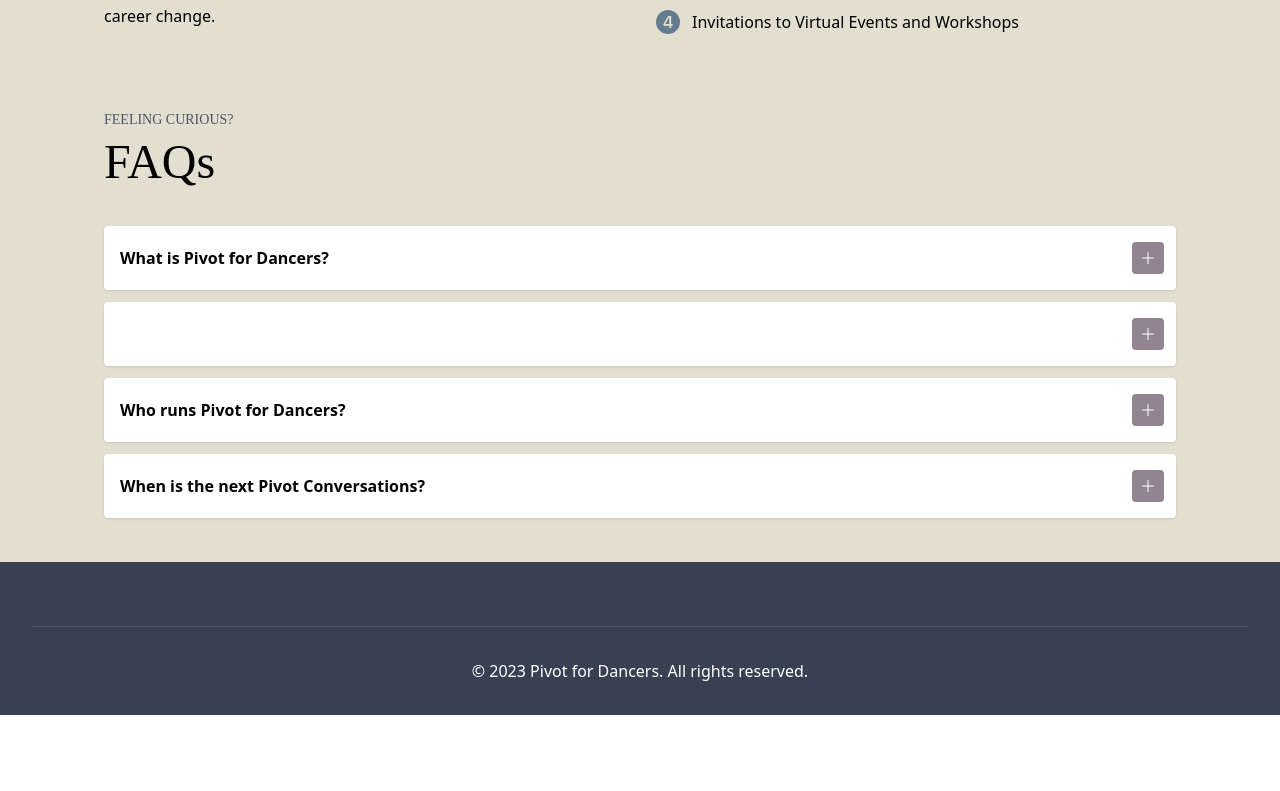
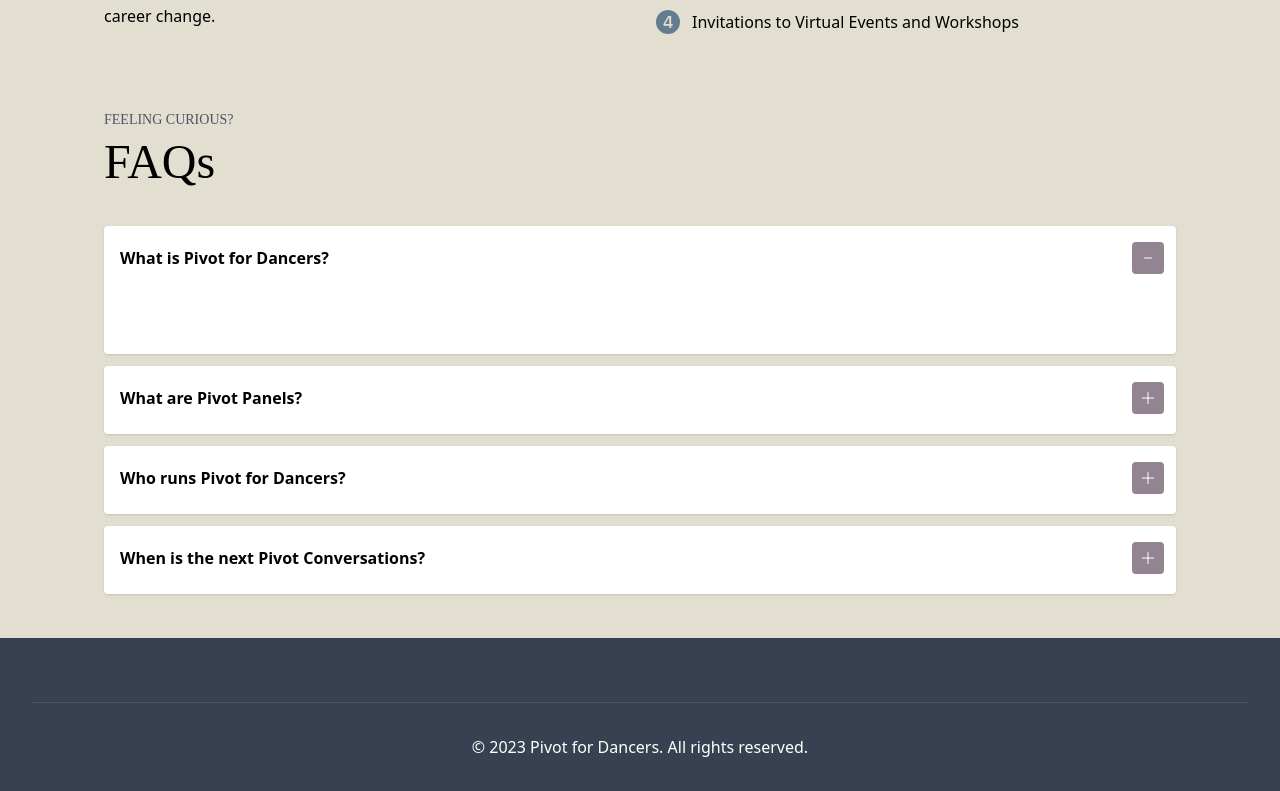
Before and after one commit to IsaacCavallaro/pivot-for-dancers, a React (Create React App) app: page / in a window 1280 px wide. Shown: the part 5404-6195 px from the top of the page. Before the commit the page ends 6119 px from the top, so only its background shows below. Built offline with nearby package versions, Linux system fonts and the light colour scheme; a web font is replaced by a local one.

Commit message:
Smooth transition

```diff
--- a/src/components/Faq.tsx
+++ b/src/components/Faq.tsx
@@ -1,7 +1,7 @@
 import React, { useState } from 'react';
 
 const FAQ = () => {
-    const [showAnswer1, setShowAnswer1] = useState(false);
+    const [showAnswer1, setShowAnswer1] = useState(true);
     const [showAnswer2, setShowAnswer2] = useState(false);
     const [showAnswer3, setShowAnswer3] = useState(false);
     const [showAnswer4, setShowAnswer4] = useState(false);
@@ -38,24 +38,20 @@
                                             {showAnswer1 ? <MinusIcon /> : <PlusIcon />}
                                         </button>
                                     </div>
-                                    {showAnswer1 && (
-                                        <div className="mt-1 text-sm text-gray-500 dark:text-gray-400 answer">
+                                    <div className={`mt-1 text-sm text-white answer transition-opacity duration-1000 ease-in-out ${showAnswer1 ? 'opacity-100 max-h-full' : 'opacity-0 max-h-0 overflow-hidden'}`}>
                                         Pivot for Dancers offers resources for professional dancers who are making a career change. We’re also a community of hundreds of dancers just like you and we hold events and workshops to help you connect with others who might be going through something similar to you. The best way to get involved is to join our email list where we share exclusive content and invitations.
                                     </div>
-                                    )}
                                 </div>
                                 <div className="flex flex-col justify-between w-full py-4 pl-4 pr-3 mb-3 bg-white rounded shadow dark:bg-gray-700">
                                     <div className="flex items-center justify-between">
-                                        <span className="font-bold text-white"> What are Pivot Panels? </span>
+                                        <span className="font-bold dark:text-white"> What are Pivot Panels? </span>
                                         <button className="p-2 bg-purple-gray rounded" onClick={() => setShowAnswer2(!showAnswer2)}>
                                             {showAnswer2 ? <MinusIcon /> : <PlusIcon />}
                                         </button>
                                     </div>
-                                    {showAnswer2 && (
-                                        <div className="mt-1 text-sm text-gray-500 dark:text-gray-400 answer">
+                                    <div className={`mt-1 text-sm text-white answer transition-opacity duration-1000 ease-in-out ${showAnswer2 ? 'opacity-100 max-h-full' : 'opacity-0 max-h-0 overflow-hidden'}`}>
                                         Pivot Panels are panel-style interviews with professional dancers who have successfully changed careers. These valuable resources are available to help inspire you to take a leap of faith and may give you some ideas of how you may want to pivot your career.
                                     </div>
-                                    )}
                                 </div>
                                 <div className="flex flex-col justify-between w-full py-4 pl-4 pr-3 mb-3 bg-white rounded shadow dark:bg-gray-700">
                                     <div className="flex items-center justify-between">
@@ -64,11 +60,9 @@
                                             {showAnswer3 ? <MinusIcon /> : <PlusIcon />}
                                         </button>
                                     </div>
-                                    {showAnswer3 && (
-                                        <div className="mt-1 text-sm text-gray-500 dark:text-gray-400 answer">
+                                    <div className={`mt-1 text-sm text-white answer transition-opacity duration-1000 ease-in-out ${showAnswer3 ? 'opacity-100 max-h-full' : 'opacity-0 max-h-0 overflow-hidden'}`}>
                                         Pivot for Dancers is run by former professional dancers who have made their own career transitions. Founded by Kaylee Randall in 2020 and supported by hundreds of dancers along the way, our team is passionate about helping dancers thrive long after taking their final bow.
                                     </div>
-                                    )}
                                 </div>
                                 <div className="flex flex-col justify-between w-full py-4 pl-4 pr-3 mb-3 bg-white rounded shadow dark:bg-gray-700">
                                     <div className="flex items-center justify-between">
@@ -77,11 +71,9 @@
                                             {showAnswer4 ? <MinusIcon /> : <PlusIcon />}
                                         </button>
                                     </div>
-                                    {showAnswer4 && (
-                                        <div className="mt-1 text-sm text-gray-500 dark:text-gray-400 answer">
+                                    <div className={`mt-1 text-sm text-white answer transition-opacity duration-1000 ease-in-out ${showAnswer4 ? 'opacity-100 max-h-full' : 'opacity-0 max-h-0 overflow-hidden'}`}>
                                         The schedule for Pivot Conversations varies depending on the availability of our panelists and the topics we're covering. We announce upcoming conversations through our email list and social media channels, so be sure to join our email list and follow us to stay updated on the latest events!
                                     </div>
-                                    )}
                                 </div>
                             </div>
                         </div>
--- a/src/styles.css
+++ b/src/styles.css
@@ -6,7 +6,8 @@
 @import 'tailwindcss/utilities';
 
 .invisible-placeholder {
-  height: 60px; /* Adjust this value based on your navigation bar height */
+  height: 60px;
+  /* Adjust this value based on your navigation bar height */
   visibility: hidden;
 }
 
```
Lines whose indentation alone changed are shown as unchanged.
